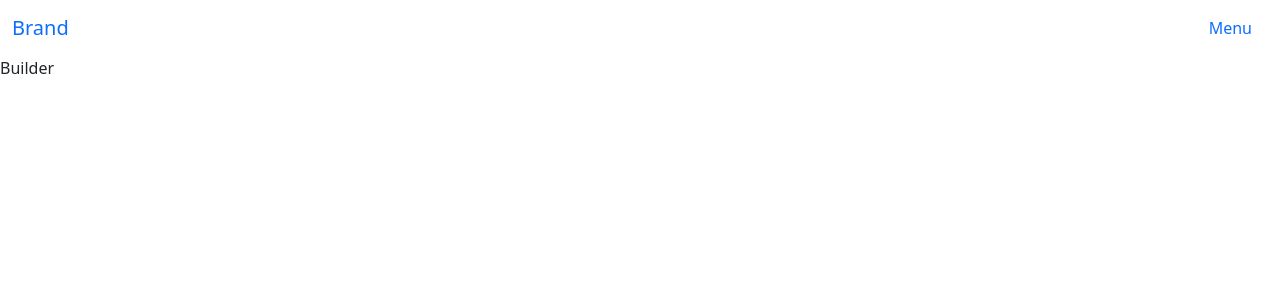
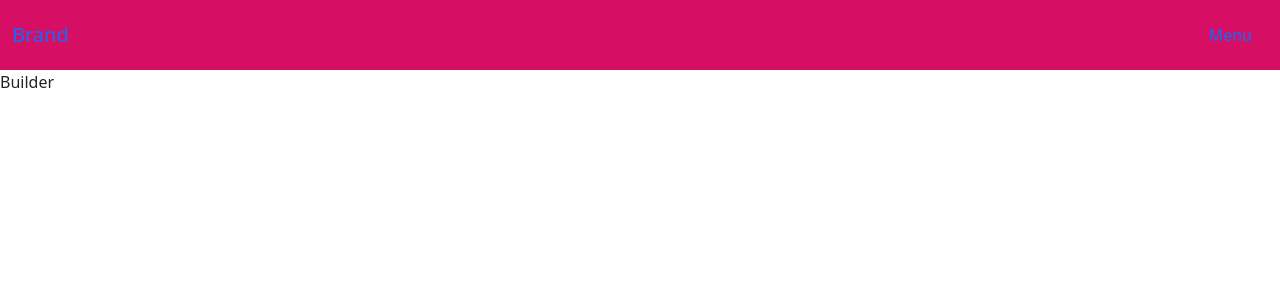
Before and after one commit to mitul88/react-burger-builder, a React (Create React App) app: page / in a window 1280 px wide. Shown: the top 300 px of the page. Built offline with nearby package versions, Linux system fonts and the light colour scheme.

Commit message:
bootstrap class added to Navbar for styling

```diff
--- a/src/Components/Header/Header.js
+++ b/src/Components/Header/Header.js
@@ -3,10 +3,13 @@ import { Navbar, NavbarBrand, Nav, NavItem, NavLink } from "reactstrap";
 const Header = () => {
     return (
         <div>
-            <Navbar>
-                <NavbarBrand href='/'> Brand </NavbarBrand>
+            <Navbar style={{
+                    backgroundColor: "#d70f64",
+                    height: "70px"
+                }}>
+                <NavbarBrand href='/' className="mr-auto ml-md-5"> Brand </NavbarBrand>
                 <Nav>
-                    <NavItem>
+                    <NavItem className="mr-md-5">
                         <NavLink href="#">
                             Menu
                         </NavLink>
```
